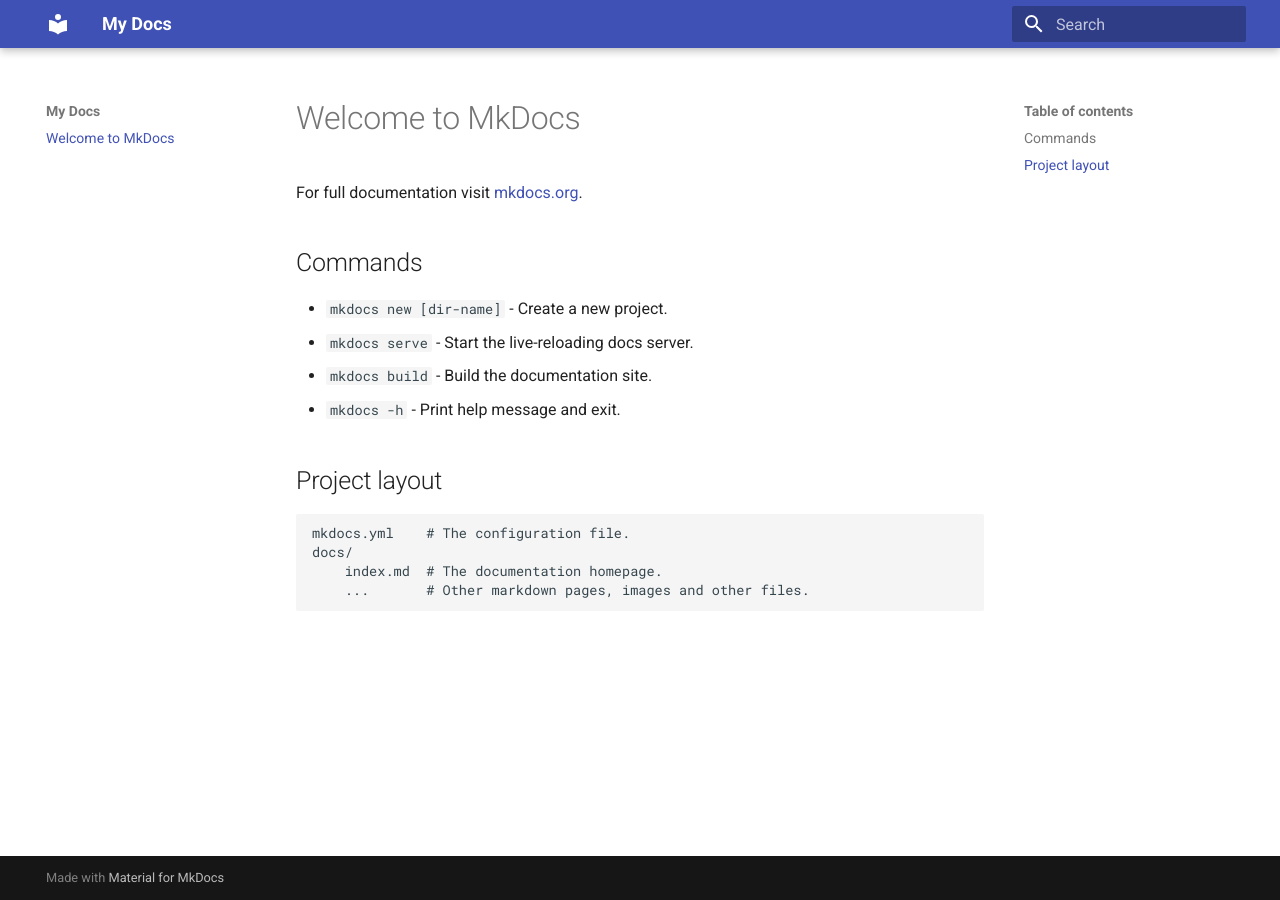
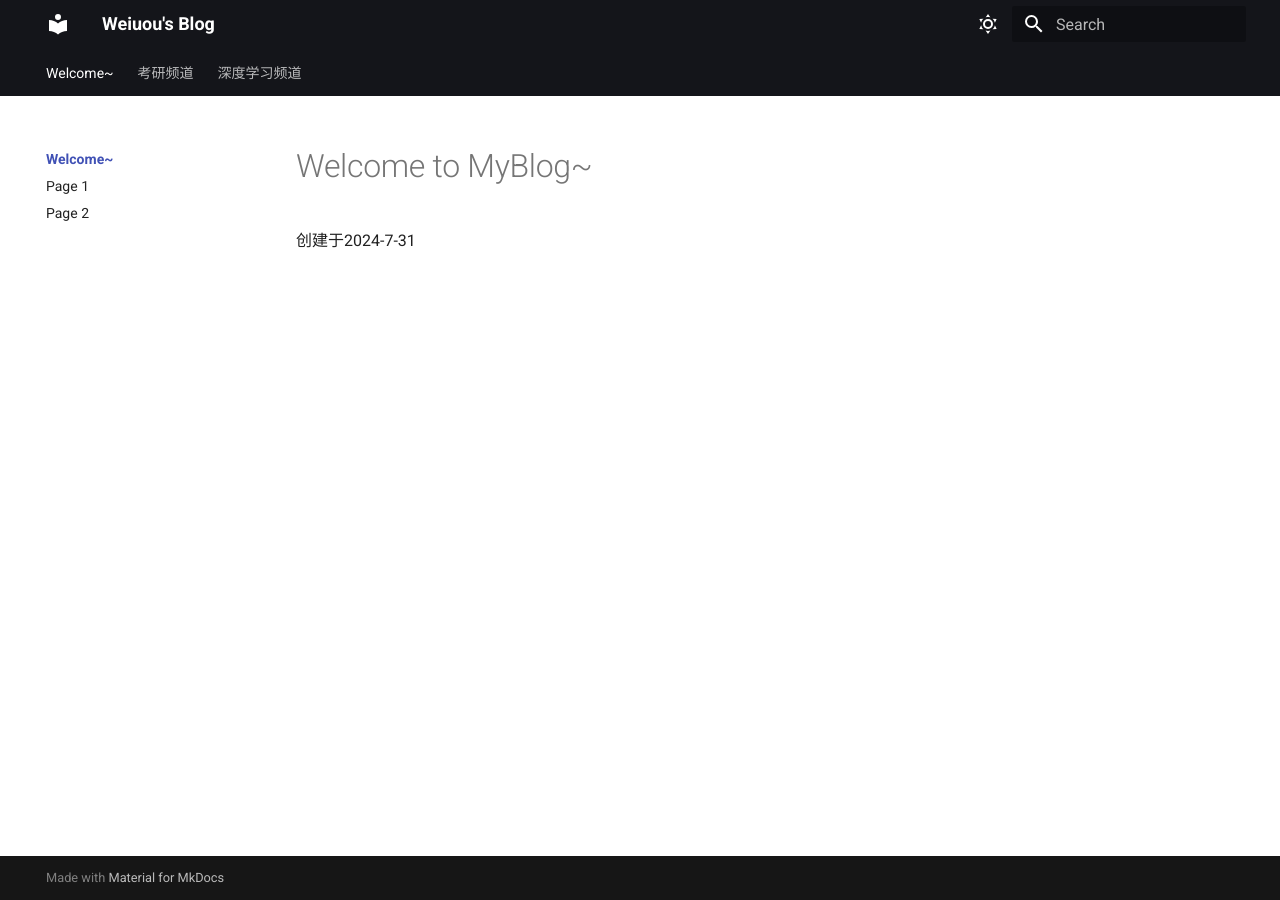
Before and after one commit to weiuou/blog, an MkDocs documentation site: the page built from docs/index.md, in a window 1280 px wide. Built offline with MkDocs 1.6.1 and Material for MkDocs 9.7.7, drawn with Linux system fonts in a browser that asks for light colours.

Commit message:
添加基本页面，头部导航，搜索，页面样式切换

```diff
--- a/docs/index.md
+++ b/docs/index.md
@@ -1,17 +1,2 @@
-# Welcome to MkDocs
-
-For full documentation visit [mkdocs.org](https://www.mkdocs.org).
-
-## Commands
-
-* `mkdocs new [dir-name]` - Create a new project.
-* `mkdocs serve` - Start the live-reloading docs server.
-* `mkdocs build` - Build the documentation site.
-* `mkdocs -h` - Print help message and exit.
-
-## Project layout
-
-    mkdocs.yml    # The configuration file.
-    docs/
-        index.md  # The documentation homepage.
-        ...       # Other markdown pages, images and other files.
+# Welcome to MyBlog~
+  创建于2024-7-31
--- a/mkdocs.yml
+++ b/mkdocs.yml
@@ -1,3 +1,48 @@
-site_name: My Docs
+site_name: Weiuou's Blog
 theme:
   name: material
+  palette:
+    - media: "(prefers-color-scheme: light)"
+      scheme: default
+      primary: black
+      toggle:
+        icon: material/weather-sunny
+        name: Switch to dark mode
+    - medis: "(prefers-color-scheme: dark)"
+      scheme: slate
+      primary: gray
+      accent: deep purple
+      toggle:
+        icon: material/weather-night
+        name: Switch to light mode
+  features:
+    - navigation.instant
+    - navigation.tabs
+    - navigation.indexes
+markdown_extensions:
+  - toc:
+      permalink: true
+  - pymdownx.tasklist:
+      custom_checkbox: true
+nav:
+  - Welcome~:
+    - index.md
+    - Page 1: page-1.md
+    - Page 2: page-2.md
+  - 考研频道:
+    - 总体规划: 考研/index.md
+    - 考研数学:
+      - 数学考研规划: 考研/math.md
+      - 高等数学: 考研/math.md
+      - 线性代数: 考研/math.md
+      - 概率论: 考研/math.md
+    - 考研英语: 考研/English.md
+    - 考研政治: 考研/politics.md
+    - 专业课(408):
+      - 408考研规划: 考研/408.md
+      - 计算机组成原理: 考研/计算机组成原理.md
+      - 操作系统: 考研/操作系统.md
+      - 计算机网络: 考研/计算机网络.md
+      - 数据结构: 考研/数据结构.md
+  - 深度学习频道:
+    - DL/index.md
```
Also changed, not shown: docs/DL/index.md (added, +11 -0 lines), docs/page-1.md (added, +1 -0 lines), docs/page-2.md (added, +1 -0 lines), docs/考研/index.md (added, +7 -0 lines).
